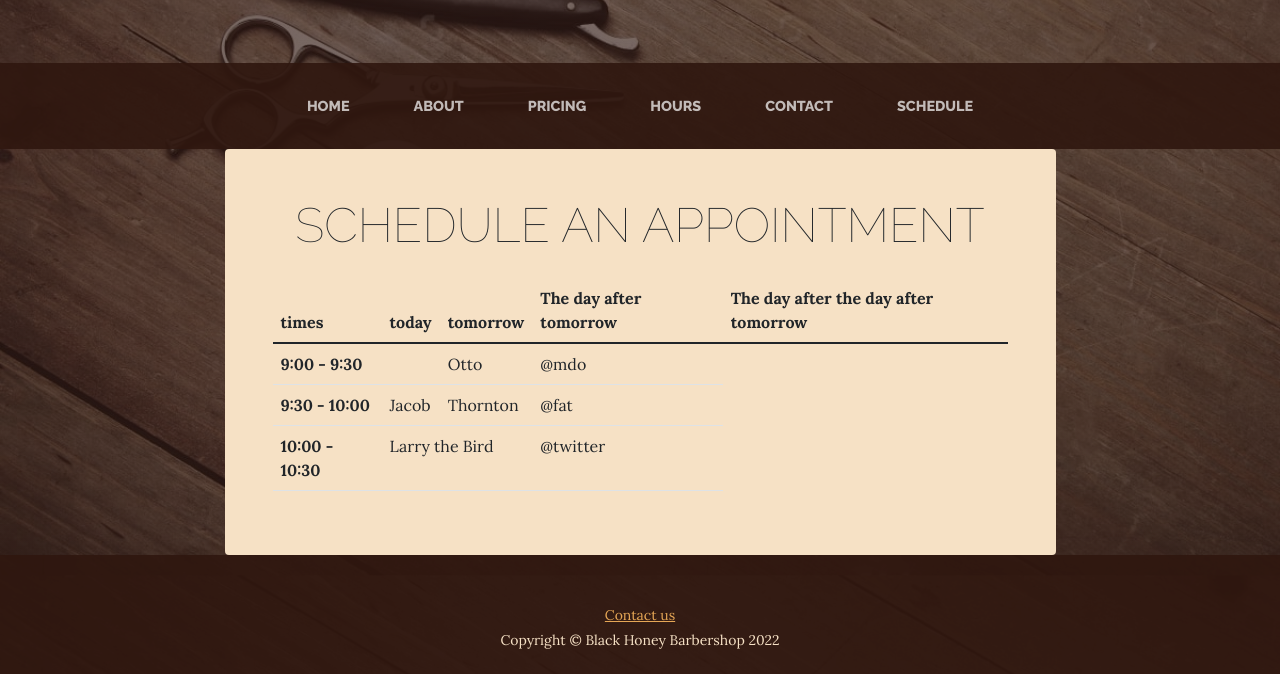
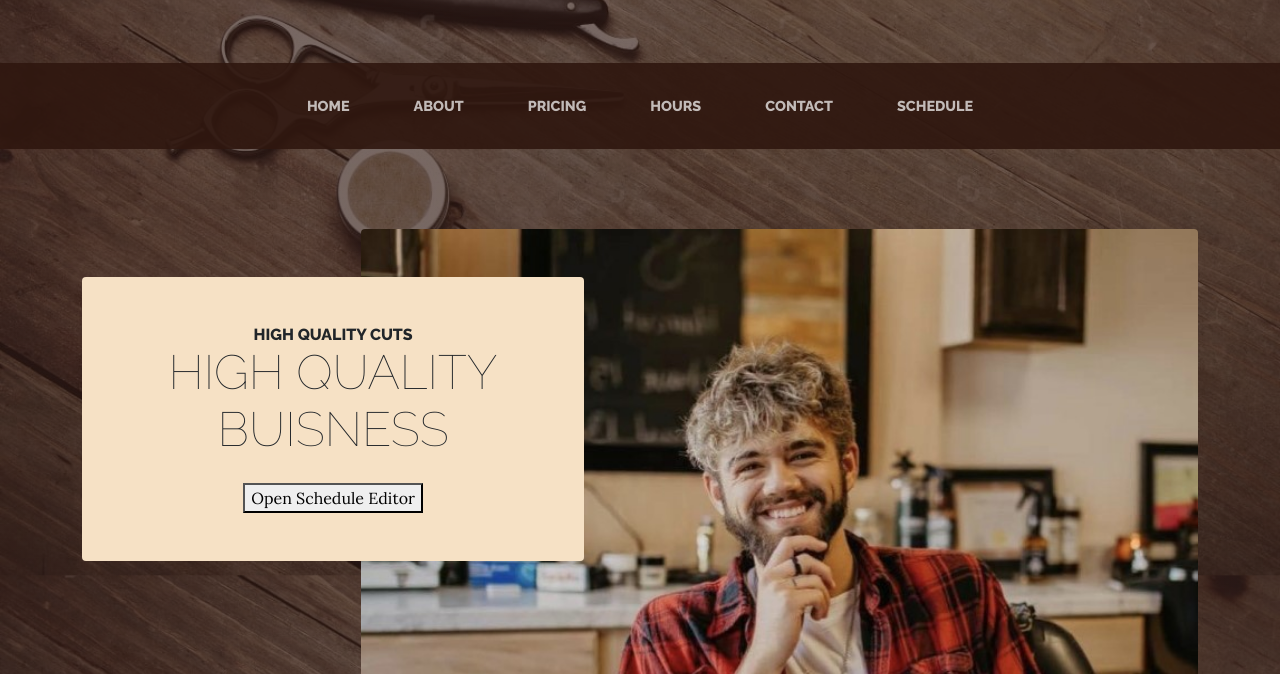
Before and after one commit to CordelliousMaximus/CaseyCountyFBLA, a plain HTML site: page schedule.html in a window 1280 px wide. Shown: the part 278-952 px from the top of the page. Drawn offline with nearby package versions, Linux system fonts and the light colour scheme.

Commit message:
Added a service for scheduling. Dont delete APIkey

```diff
--- a/schedule.html
+++ b/schedule.html
@@ -1,3 +1,6 @@
+
+    <!--TKlPkCsi1LxqdBR6DN3oKezIypcbLT-->
+
 <!DOCTYPE html>
 <html lang="en">
     <head>
@@ -15,6 +18,7 @@
         <!-- Core theme CSS (includes Bootstrap)-->
         <link href="css/styles.css" rel="stylesheet" />
         <script src="https://code.jquery.com/jquery-3.6.0.min.js" integrity="sha256-/xUj+3OJU5yExlq6GSYGSHk7tPXikynS7ogEvDej/m4=" crossorigin="anonymous"></script>
+        <script src="https://schedule.nylas.com/schedule-editor/v1.0/schedule-editor.js" type="text/javascript"></script>
         <script>
             $(function(){
               $("#header").load("header.html");
@@ -24,52 +28,44 @@
     </head>
     <body>
         <div id="header"></div>
-        <section class="section">
+        <section class="page-section clearfix">
             <div class="container">
-                <div class="about-heading-content">
-                    <div class="row">
-                        <div class="col-xl-9 col-lg-10 mx-auto">
-                            <div class="bg-faded rounded p-5 mx-auto">
-                                <h2 class="section-heading mb-4">
-                                    <span class="section-heading-lower text-center">Schedule an Appointment</span>
-                                </h2>
-                                <div class="table-responsive">
-                                    <table class="table">
-                                        <thead>
-                                            <tr>
-                                                <th scope="col">times</th>
-                                                <th scope="col">today</th>
-                                                <th scope="col">tomorrow</th>
-                                                <th scope="col">The day after tomorrow</th>
-                                                <th scope="col">The day after the day after tomorrow</th>
-                                            </tr>
-                                        </thead>
-                                        <tbody>
-                                            <tr>
-                                              <th scope="row">9:00 - 9:30</th>
-                                              <td><div></div></td>
-                                              <td>Otto</td>
-                                              <td>@mdo</td>
-                                            </tr>
-                                            <tr>
-                                              <th scope="row">9:30 - 10:00</th>
-                                              <td>Jacob</td>
-                                              <td>Thornton</td>
-                                              <td>@fat</td>
-                                            </tr>
-                                            <tr>
-                                              <th scope="row">10:00 - 10:30</th>
-                                              <td colspan="2">Larry the Bird</td>
-                                              <td>@twitter</td>
-                                            </tr>
-                                          </tbody>
-                                    </table>
-                                </div>
-                            </div>
-                        </div>
-                    </div>
-                </div>
-            </div>
-        </section>
-        <div id="footer"></div>
-    </body>
+                <div class="intro">
+                    <img class="intro-img img-fluid mb-3 mb-lg-0 rounded" src="assets/img/intro.jpg" alt="..." />
+                    <div class="intro-text left-0 text-center bg-faded p-5 rounded">
+                        <h2 class="section-heading mb-4">
+                            <span class="section-heading-upper">High Quality Cuts</span>
+                            <span class="section-heading-lower">High Quality Buisness</span>
+                        </h2>
+                        <!-- Create a button and give it an ID to reference later -->
+    <button type="button" id="schedule-editor">Open Schedule Editor</button>
+
+    <script>
+      var btn = document.getElementById('schedule-editor');
+      btn.addEventListener('click', function() {
+        // Prompt the Schedule Editor when a user clicks on the button
+        nylas.scheduler.show({
+          auth: {
+            // Account <ACCESS_TOKEN> with active calendar scope
+            accessToken: "TKlPkCsi1LxqdBR6DN3oKezIypcbLT",
+          },
+          style: {
+            // Style the Schedule Editor
+            tintColor: 'white',
+            backgroundColor: 'black',
+          },
+          defaults: {
+            event: {
+              title: '30-min Coffee Meeting',
+              duration: 30,
+            },
+          },
+        });
+      });
+    </script>
+
+  </body>
+
+</html>
+
+    <!--TKlPkCsi1LxqdBR6DN3oKezIypcbLT-->
```
